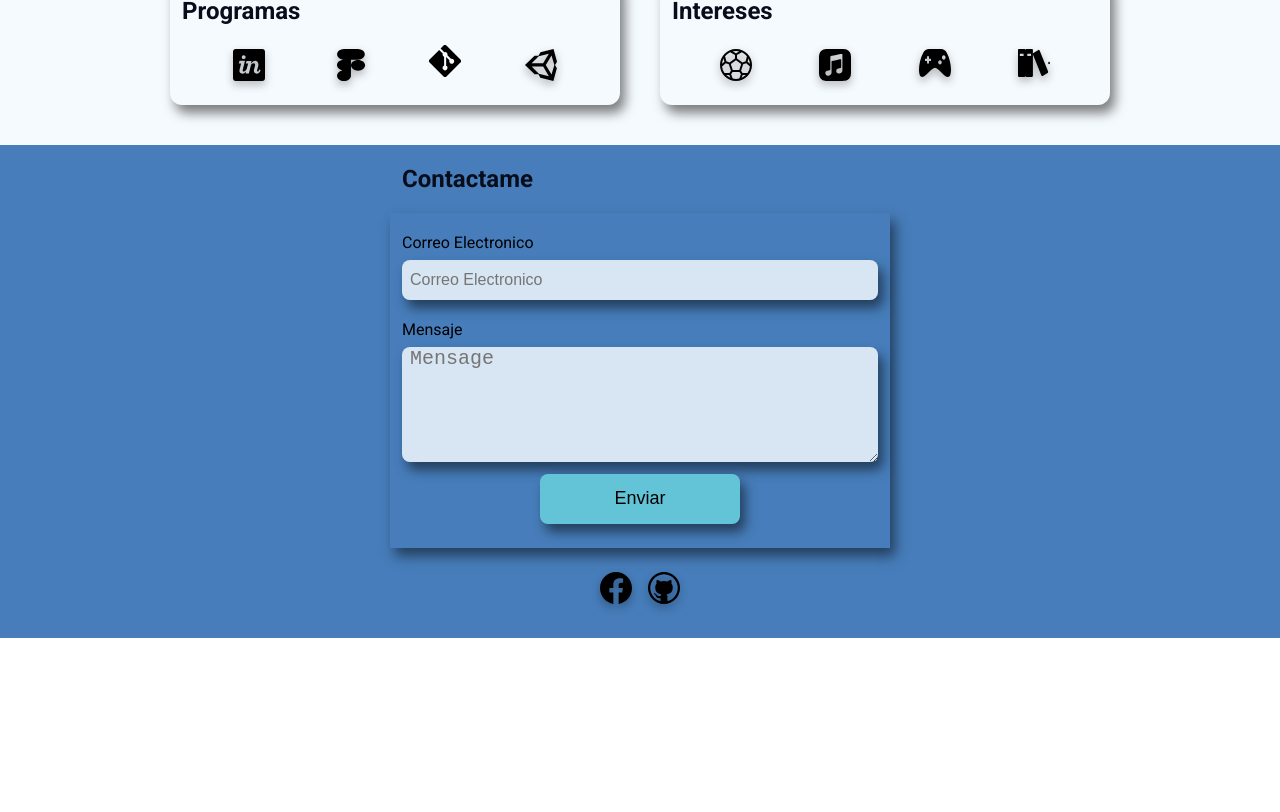
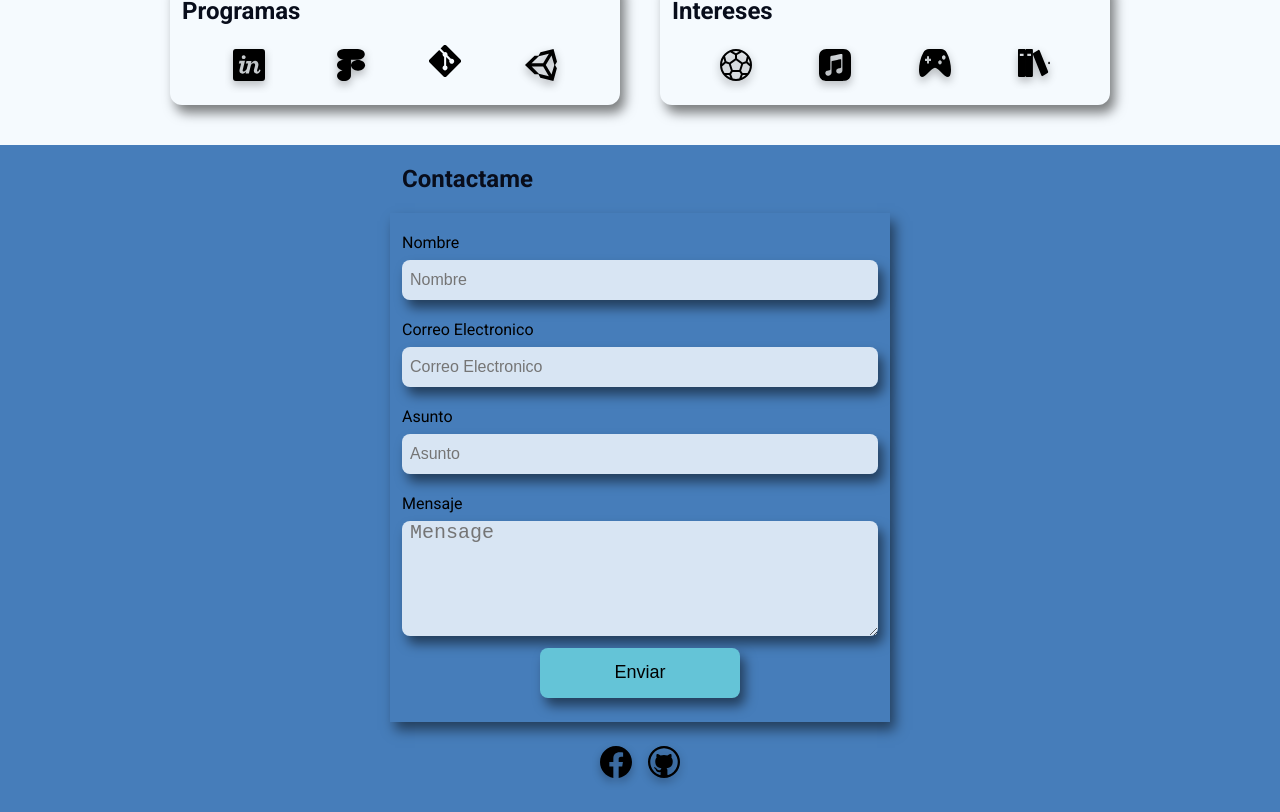
Before and after one commit to hahs-92/HahsPortfolio, a React app: page /resume in a window 1280 px wide. Shown: the part 1244-2056 px from the top of the page. Before the commit the page ends 1882 px from the top, so only its background shows below. Built offline with nearby package versions, Linux system fonts and the light colour scheme.

Commit message:
Add ContactForm Emailjs

```diff
--- a/package.json
+++ b/package.json
@@ -12,9 +12,11 @@
   "author": "Hugo Alexander Hernandez Serrano",
   "license": "ISC",
   "dependencies": {
+    "emailjs-com": "^2.6.4",
     "react": "^17.0.1",
     "react-dom": "^17.0.1",
-    "react-router-dom": "^5.2.0"
+    "react-router-dom": "^5.2.0",
+    "react-router-hash-link": "^2.4.0"
   },
   "devDependencies": {
     "@babel/core": "^7.13.10",
--- a/public/index.html
+++ b/public/index.html
@@ -9,6 +9,6 @@
 </head>
 <body>
     <div id="app"></div>
-    <script async type="module" src="../src/index.js"></script>
+    <script type="module" src="../src/index.js"></script>
 </body>
 </html>
--- /dev/null
+++ b/src/components/ContactForm.jsx
@@ -0,0 +1,37 @@
+import emailjs from 'emailjs-com';
+
+//STYLES
+import '../styles/components/ContactForm.scss'
+
+const ContactForm = () => {
+
+    function sendEmail(e) {
+        e.preventDefault();
+
+        emailjs.sendForm('service_ttshb7q', 'template_06ddntp', e.target, 'user_QiDmW3xG9QJrfyyqkvbiq')
+          .then((result) => {
+              console.log(result.text);
+          }, (error) => {
+              console.log(error.text);
+        });
+
+        e.target.reset();
+    }
+
+    return (
+        <form onSubmit={ sendEmail } className="ContactForm">
+            <label htmlFor="name">Nombre</label>
+            <input type="text" name="name" id="name" placeholder="Nombre" required/>
+            <label htmlFor="email">Correo Electronico</label>
+            <input type="email" placeholder='Correo Electronico' id="email" name="email" required/>
+            <label htmlFor="subject">Asunto</label>
+            <input type="text" name="subject" id="subject" placeholder="Asunto"/>
+            <label htmlFor="message">Mensaje</label>
+            <textarea name="message" id="message" cols="30" rows="5" placeholder='Mensage' required/>
+            <input className='Button' type="submit" value='Enviar'/>
+        </form>
+
+    )
+}
+
+export default ContactForm
--- a/src/components/Footer.jsx
+++ b/src/components/Footer.jsx
@@ -1,5 +1,8 @@
 //DEPENDECIAS
 import { useContext } from 'react'
+
+//COMPONNETS
+import ContactForm from './ContactForm'
 
 //CONTEXT
 import AppContext from '../context/AppContext'
@@ -23,18 +26,10 @@ const Footer = () => {
             {
                 darkMode
                     ?
-                        <footer className="Footer Footer--dark ">
+                        <footer className="Footer Footer--dark" id='contact'>
                             <article className='Footer-wrapper'>
                                 <h2>Contactame</h2>
-
-                                <form action="">
-                                    <label htmlFor="">Correo Electronico</label>
-                                    <input type="email" placeholder='Correo Electronico'/>
-                                    <label htmlFor="">Mensaje</label>
-                                    <textarea name="" id="" cols="30" rows="5" placeholder='Mensage'></textarea>
-                                    <input className='Button' type="submit" value='Enviar'/>
-                                </form>
-
+                                <ContactForm />
                                 <div className='icons-wrapper'>
                                     <a href="https://www.facebook.com" target="_blank" title="facebook">
                                         <IconFacebook />
@@ -47,17 +42,10 @@ const Footer = () => {
 
                         </footer>
                     :
-                        <footer className="Footer">
+                        <footer className="Footer" id='contact'>
                             <article className='Footer-wrapper'>
                                 <h2>Contactame</h2>
-
-                                <form action="">
-                                    <label htmlFor="email">Correo Electronico</label>
-                                    <input type="email" id='email' placeholder='Correo Electronico'/>
-                                    <label htmlFor="message">Mensaje</label>
-                                    <textarea name="message" id="message" cols="30" rows="5" placeholder='Mensage'></textarea>
-                                    <input className='Button' type="submit" value='Enviar'/>
-                                </form>
+                                <ContactForm />
 
                                 <div className='icons-wrapper'>
                                     <a href="https://www.facebook.com/alexander.hernandezserrano/" target="_blank" rel='noopener' title="facebook">
--- a/src/components/Header.jsx
+++ b/src/components/Header.jsx
@@ -1,5 +1,6 @@
 //DEPENDENCIAS
 import { Link } from 'react-router-dom'
+import { HashLink } from 'react-router-hash-link'
 import { useContext } from 'react'
 
 //COMPONENTS
@@ -20,8 +21,6 @@ const Header = () => {
     const { darkMode, setDarkMode } = useContext(AppContext)
     const { isHome, setIsHome } = useContext(AppContext)
 
-    let theme =''
-
     const handleClick = () => {
         setIsHome(true)
     }
@@ -34,10 +33,9 @@ const Header = () => {
     return(
         <>
             {
-                darkMode ? theme='dark' : ''
-            }
-
-            <header className={ `Header Header--${ theme }` }>
+                darkMode
+                    ?
+                    <header className="Header Header--dark">
                         <div className="Header_icon" >
                             <IconLogo/>
                         </div>
@@ -48,7 +46,7 @@ const Header = () => {
                                     isHome
                                         ?
                                         <li>
-                                    <Link to="#">Proyectos</Link>
+                                            <HashLink to="#proyects">Proyectos</HashLink>
                                         </li>
                                         :
                                         <li>
@@ -57,7 +55,7 @@ const Header = () => {
                                 }
 
                                 <li>
-                            <Link to="#">Contacto</Link>
+                                    <HashLink to="#contact">Contacto</HashLink>
                                 </li>
 
                                 <li>
@@ -68,6 +66,39 @@ const Header = () => {
                         </nav>
                     </header>
 
+                    :
+                    <header className= "Header"  >
+                        <div className="Header_icon" >
+                            <IconLogo/>
+                        </div>
+                        <nav className='Nav'>
+                            <ul className='Nav_wrapper'>
+
+                                {
+                                    isHome
+                                        ?
+                                        <li>
+                                            <HashLink to="#proyects">Proyectos</HashLink>
+                                        </li>
+                                        :
+                                        <li>
+                                            <Link to="/" onClick={ handleClick }>Inicio</Link>
+                                        </li>
+                                }
+
+                                <li>
+                                    <HashLink to="#contact">Contacto</HashLink>
+                                </li>
+
+                                <li>
+                                    {/* <button onClick={ handleClickButton }>Dark</button> */}
+                                    <Switch onClick={ handleClickButton } />
+                                </li>
+                            </ul>
+                        </nav>
+                    </header>
+            }
+
         </>
 
     )
--- a/src/pages/Home.jsx
+++ b/src/pages/Home.jsx
@@ -44,7 +44,7 @@ const Home = () => {
                 </div>
             </section>
 
-            <section className='ListProyects'>
+            <section className='ListProyects' id='proyects'>
                 <ListProyects />
             </section>
 
--- /dev/null
+++ b/src/styles/components/ContactForm.scss
@@ -0,0 +1,48 @@
+.ContactForm{
+    display: flex;
+    flex-direction: column;
+    padding: 12px;
+    width: 100%;
+    max-width: 500px;
+    box-shadow: var(--shadow1);
+
+    & label {
+        padding: 8px 0;
+        font-size: 1.4rem;
+        @media (min-width:767px) {
+            font-size: 1.6rem;
+        }
+    }
+
+    & label + input {
+        margin-bottom: 12px;
+        padding: 0 8px;
+        height: 40px;
+        font-size: 1.4rem;
+        border: none;
+        border-radius: 8px;
+        box-shadow: var(--shadow1);
+        background-color: var(--background-color-opacity);
+        @media (min-width:767px) {
+            font-size: 1.6rem;
+        }
+    }
+
+    & :last-child {
+        align-self: center;
+    }
+
+    & textarea {
+        margin-bottom: 12px;
+        padding: 0 8px;
+        font-size: 1.8rem;
+        border-radius: 8px;
+        border:none;
+        box-shadow: var(--shadow1);
+        background-color: var(--background-color-opacity);
+
+        @media (min-width:767px) {
+            font-size: 2rem;
+        }
+    }
+}
--- a/src/styles/components/Footer.scss
+++ b/src/styles/components/Footer.scss
@@ -14,55 +14,6 @@
         // padding: 12px 0;
         max-width: 500px;
     }
-
-    & form {
-        display: flex;
-        flex-direction: column;
-        padding: 12px;
-        width: 100%;
-        max-width: 500px;
-        box-shadow: var(--shadow1);
-
-        & label {
-            padding: 8px 0;
-            font-size: 1.4rem;
-            @media (min-width:767px) {
-                font-size: 1.6rem;
-            }
-        }
-
-        & input:first-of-type {
-            margin-bottom: 12px;
-            padding: 0 8px;
-            height: 40px;
-            font-size: 1.4rem;
-            border: none;
-            border-radius: 8px;
-            box-shadow: var(--shadow1);
-            background-color: var(--background-color-opacity);
-            @media (min-width:767px) {
-                font-size: 1.6rem;
-            }
-        }
-
-        & :last-child {
-            align-self: center;
-        }
-
-        & textarea {
-            margin-bottom: 12px;
-            padding: 0 8px;
-            font-size: 1.8rem;
-            border-radius: 8px;
-            border:none;
-            box-shadow: var(--shadow1);
-            background-color: var(--background-color-opacity);
-
-            @media (min-width:767px) {
-                font-size: 2rem;
-            }
-        }
-    }
 }
 
 .icons-wrapper {
--- a/src/styles/globales.scss
+++ b/src/styles/globales.scss
@@ -34,7 +34,7 @@
 
 
 html {
-
+    scroll-behavior: smooth;
     font-size: 62.5%;
     font-family: var(--font-family);
 }
```
Also changed, not shown: 4 other files (tests, documents, lock files or other folders). Lines whose indentation alone changed are shown as unchanged.
